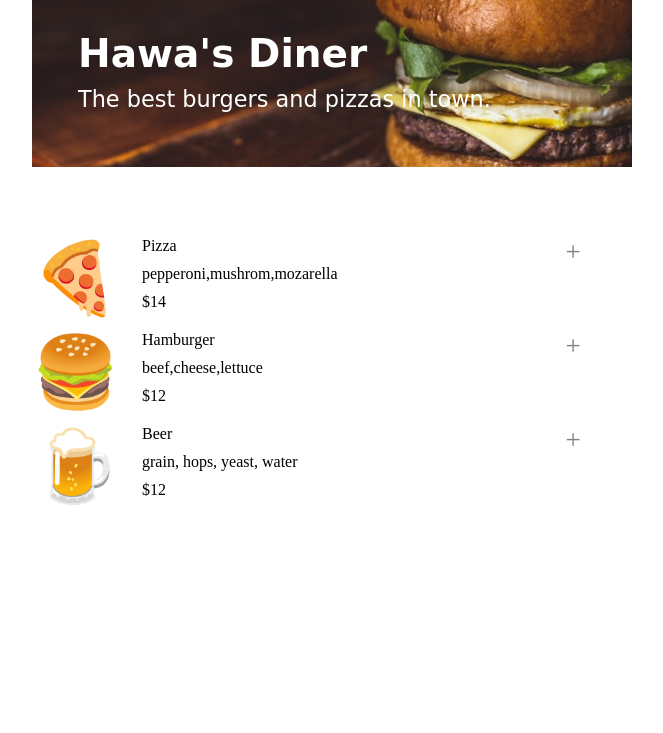
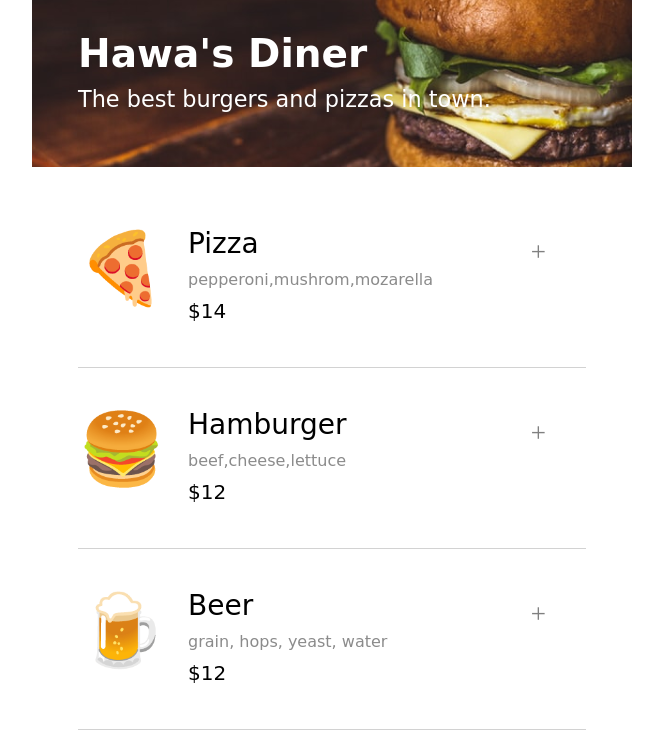
Before and after one commit to HawaJeme/Restaurant-ordering-app, a website with bundled scripts: page index.html in a window 1280 px wide. Shown: the whole page, without its empty margins (308-971 px from the left). Built offline with nearby package versions, Linux system fonts and the light colour scheme; a web font is replaced by a local one.

Commit message:
functionality bases and minor css changes

```diff
--- a/index.css
+++ b/index.css
@@ -8,6 +8,10 @@ html{
 }
 
 /* typography */
+
+i{
+    cursor: pointer;
+}
 
 .header-content > h2{
     font-size: 39px;
@@ -21,8 +25,16 @@ html{
 .fa-plus{
     font-size: 27px;
     color: gray;
-    margin-right: 50px;
+    margin-right: 35px;
     margin-left: auto;
+    margin-top: 10px;
+    height: 30px;
+    width: 22px;
+}
+
+.fa-plus:hover{
+    color: rgb(206, 46, 25);
+    font-weight: 600;
 }
 
 /* header */
@@ -39,22 +51,26 @@ header{
 }
 
 
-/* main */
+/* main & content */
 
 main{
-padding: 70px 0 0 0;
+padding: 20px 0 0 0;
 }
 
 .item-container{
     display: flex;
+    margin: 40px auto 0 auto;
     gap: 40px;
+    width: 508px;
+    height: 140px;
+    border-bottom: 1px solid #D2D2D2;
 }
 
 .item-container-inner{
     display: flex;
     flex-direction: column;
     gap: 10px;
-    margin-bottom: 20px;
+    font-family: 'Smythe', cursive;
 }
 
 .food-img{
@@ -62,3 +78,23 @@ padding: 70px 0 0 0;
     height: 89px;
     font-size: 70px;
 }
+
+.food-name{
+    font-weight: 400;
+    font-size: 28px;
+}
+
+.food-price{
+    font-weight: 400;
+    font-size: 20px;
+}
+
+.food-ingredients{
+    font-size: 16px;
+    color: #8B8B8B;
+}
+
+/* order div*/
+.orders-container{
+    padding: 30px;
+}
--- a/index.html
+++ b/index.html
@@ -30,6 +30,9 @@
         <section id="section">
 
         </section>
+        <section id="order-field">
+
+        </section>
     </main>
 
     <script src="index.js" type="module"></script>
--- a/index.js
+++ b/index.js
@@ -1,10 +1,38 @@
 import { menuArray } from "./data.js";
 
-function itemsRender(){
-    let feedHTML = ``
+document.addEventListener('click', function(e){
+    if(e.target.dataset.id){
+        handleItemOrder(e.target.dataset.id)
+        document.getElementById('order-field').innerHTML += renderOrders()
+    }
+})
+
+function handleItemOrder(orderId){
+    const targetItemObj = menuArray.filter(function(item){
+        return item.id == orderId
+    })[0]
+    const targetItemName = targetItemObj.name
+    renderOrders(targetItemName)
+}
+function renderOrders(name){
+    let orders= ``
+    orders+=`
+    <div class="orders-container">
+        <h2> Your order </h2>
+        <div>
+        <h5>Order</h5>
+        ${name}
+        </div>
+    </div>
+    `
+    return orders
+}
+
+function renderMenu(){
+    let MainHTML = ``
     menuArray.forEach(item => {
 
-        feedHTML+=`
+        MainHTML+=`
     <div class="item-container">
         <div class="food-img">
         ${item.emoji}
@@ -13,22 +41,24 @@ function itemsRender(){
             <div class="food-name">
                 ${item.name}
             </div>
-            <div class="food-ingredians">
+            <div class="food-ingredients">
                 ${item.ingredients}
             </div>
-            <div>
+            <div class="food-price">
                 $${item.price}
             </div>
         </div>
-            <i class="fa-thin fa-plus"></i>
+            <i class="fa-thin fa-plus" data-id=${item.id}></i>
+    </div>
+    <div class="customers-order">
     </div>
     `
     })
-    return feedHTML
+    return MainHTML
 }
 
 function render(){
-    document.getElementById('section').innerHTML += itemsRender()
+    document.getElementById('section').innerHTML += renderMenu()
 }
 
 render()
```
